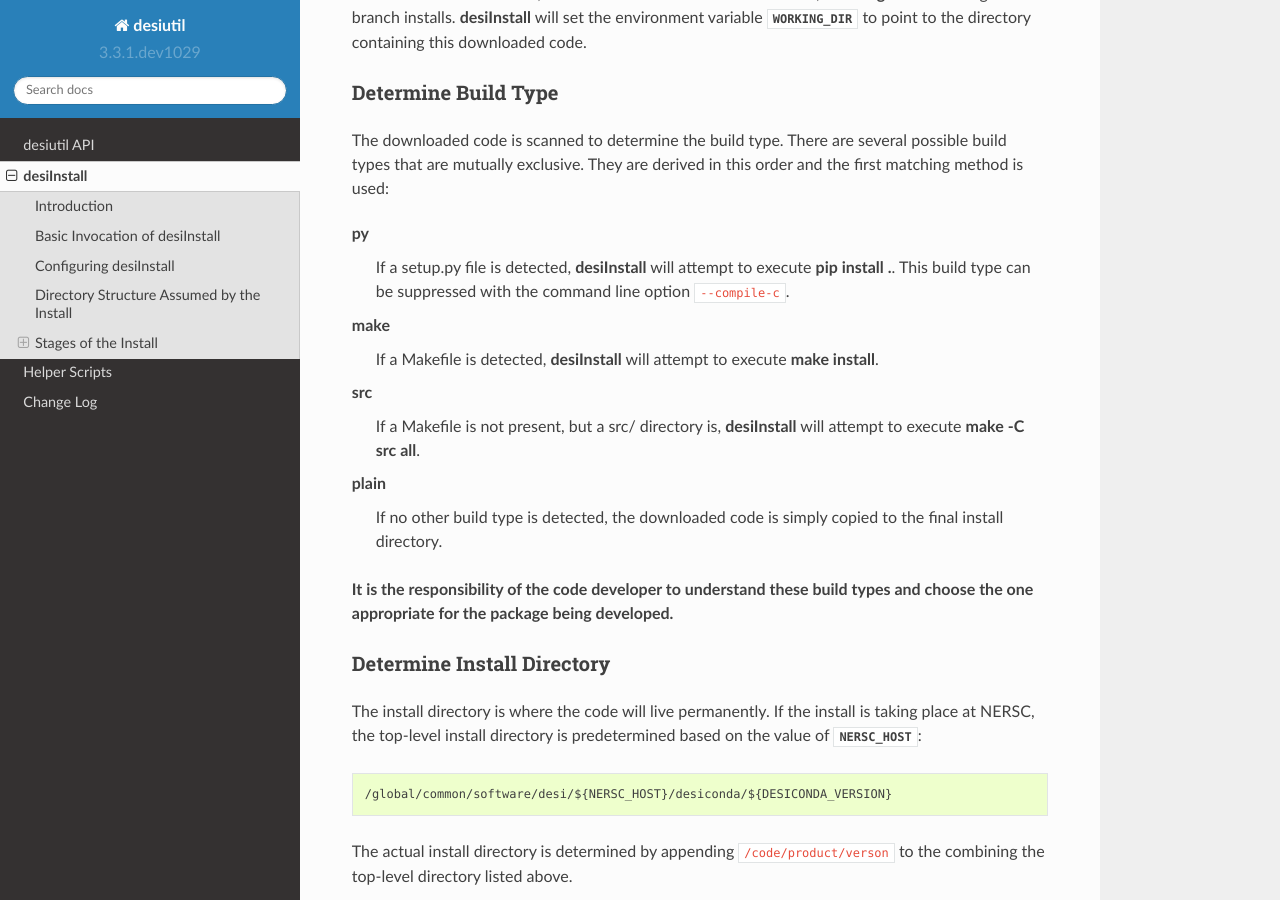
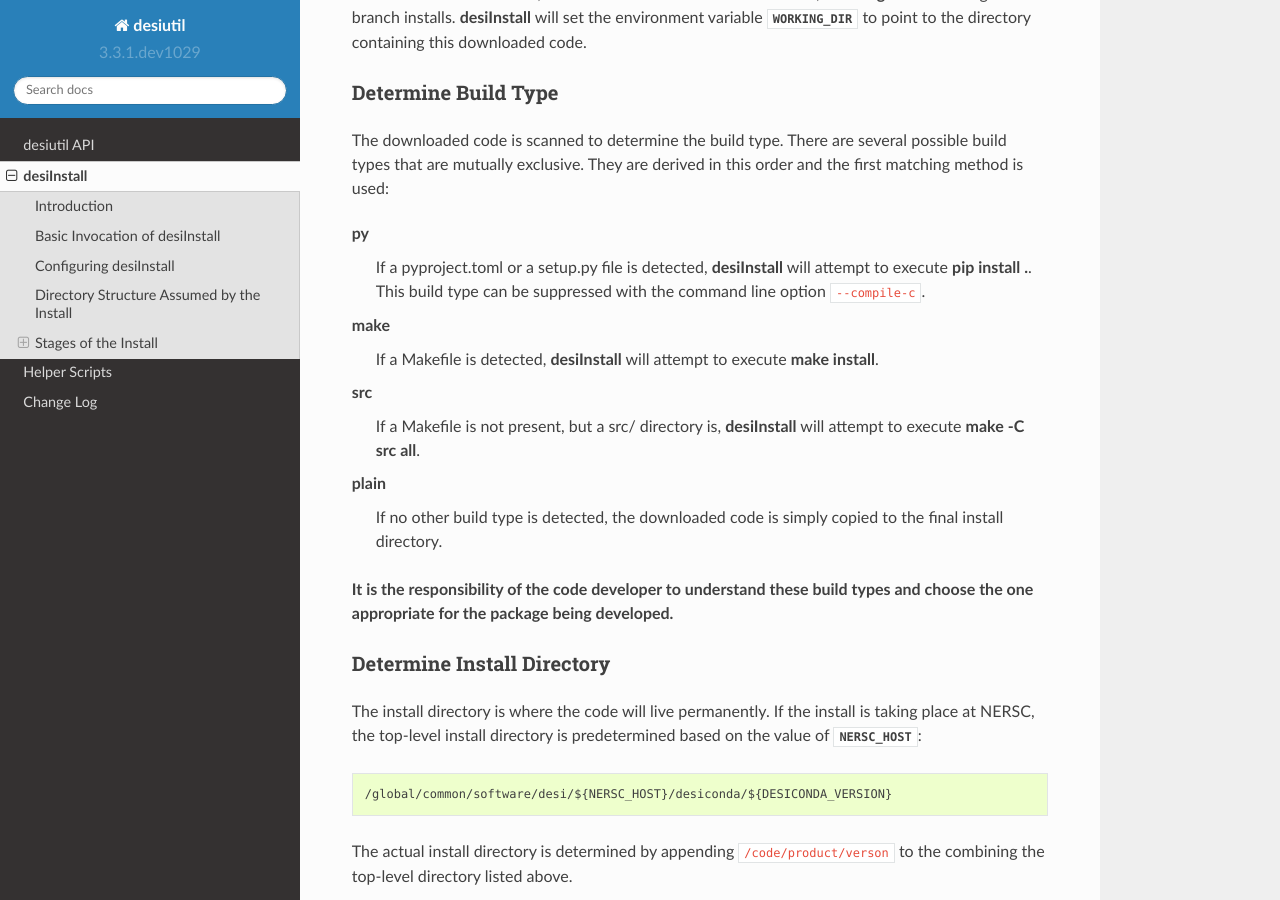
Before and after one commit to desihub/desiutil, a Sphinx documentation site: the page built from doc/desiInstall.rst, in a window 1280 px wide and 900 px high, scrolled down 4609 px. Built offline with Sphinx 7.4.7 and the Read the Docs theme 2.0.0, drawn with Linux system fonts in a browser that asks for light colours.

Commit message:
detect pyproject.toml

```diff
--- a/doc/desiInstall.rst
+++ b/doc/desiInstall.rst
@@ -211,9 +211,10 @@ possible build types that are mutually exclusive.  They are derived in this
 order and the first matching method is used:
 
 py
-    If a setup.py file is detected, :command:`desiInstall` will attempt to execute
-    :command:`pip install .`.  This build type can be suppressed with the
-    command line option ``--compile-c``.
+    If a pyproject.toml or a setup.py file is detected,
+    :command:`desiInstall` will attempt to execute :command:`pip install .`.
+    This build type can be suppressed with the command line option
+    ``--compile-c``.
 make
     If a Makefile is detected, :command:`desiInstall` will attempt to execute
     :command:`make install`.
```
Also changed, not shown: 2 other files.
